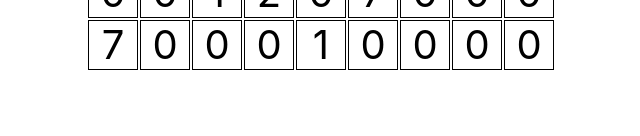
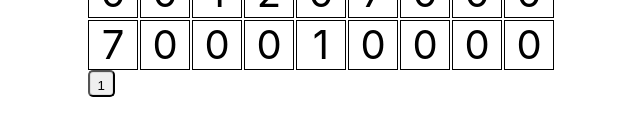
Before and after one commit to GreenLadyTea/Sudoku, a React (Create React App) app: page / in a window 1280 px wide. Shown: the part 488-624 px from the top of the page, without its empty margins (227-867 px from the left). Built offline with nearby package versions, Linux system fonts and the light colour scheme.

Commit message:
Created component 'Button' and a test for it

```diff
--- a/src/App.tsx
+++ b/src/App.tsx
@@ -2,12 +2,14 @@ import React from 'react';
 import './App.css';
 import Grid from './components/Grid/Grid';
 import { initialState } from './store';
+import Button from './components/Button/Button';
 
 function App() {
   return (
     <div className="wrapper">
       <h1>Судоку</h1>
       <Grid matrix={initialState} />
+      <Button digit={1} />
     </div>
   );
 }
--- /dev/null
+++ b/src/components/Button/Button.css
@@ -0,0 +1,24 @@
+button {
+    position: relative;
+    display: inline-block;
+    width: 2em;
+    height: 2em;
+    line-height: 2em;
+    vertical-align: middle;
+    text-align: center;
+    text-decoration: none;
+    color: #000;
+    outline: none;
+    border-radius: 5px;
+    box-shadow: 0 0 0 1px #ddd inset, 0 1px 1px #fff;
+}
+
+button:hover {
+    background: #dcdcdc linear-gradient(#fff, #dcdcdc);
+    box-shadow: 0 0 0 1px #aaa inset, 0 1px 1px #aaa;
+}
+
+button:active {
+    background: none;
+    box-shadow: 0 0 0 1px #bbb inset, 0 1px 3px rgba(0,0,0,.5) inset, 0 1px 2px #fff;
+}
--- /dev/null
+++ b/src/components/Button/Button.tsx
@@ -0,0 +1,14 @@
+import React from 'react';
+import './Button.css';
+
+type ButtonProps = {
+  digit: number;
+};
+
+export default function Button({ digit }: ButtonProps) {
+  return (
+    <>
+      <button data-testid="button">{digit}</button>
+    </>
+  );
+}
```
Also changed, not shown: 2 other files (tests, documents, lock files or other folders).
